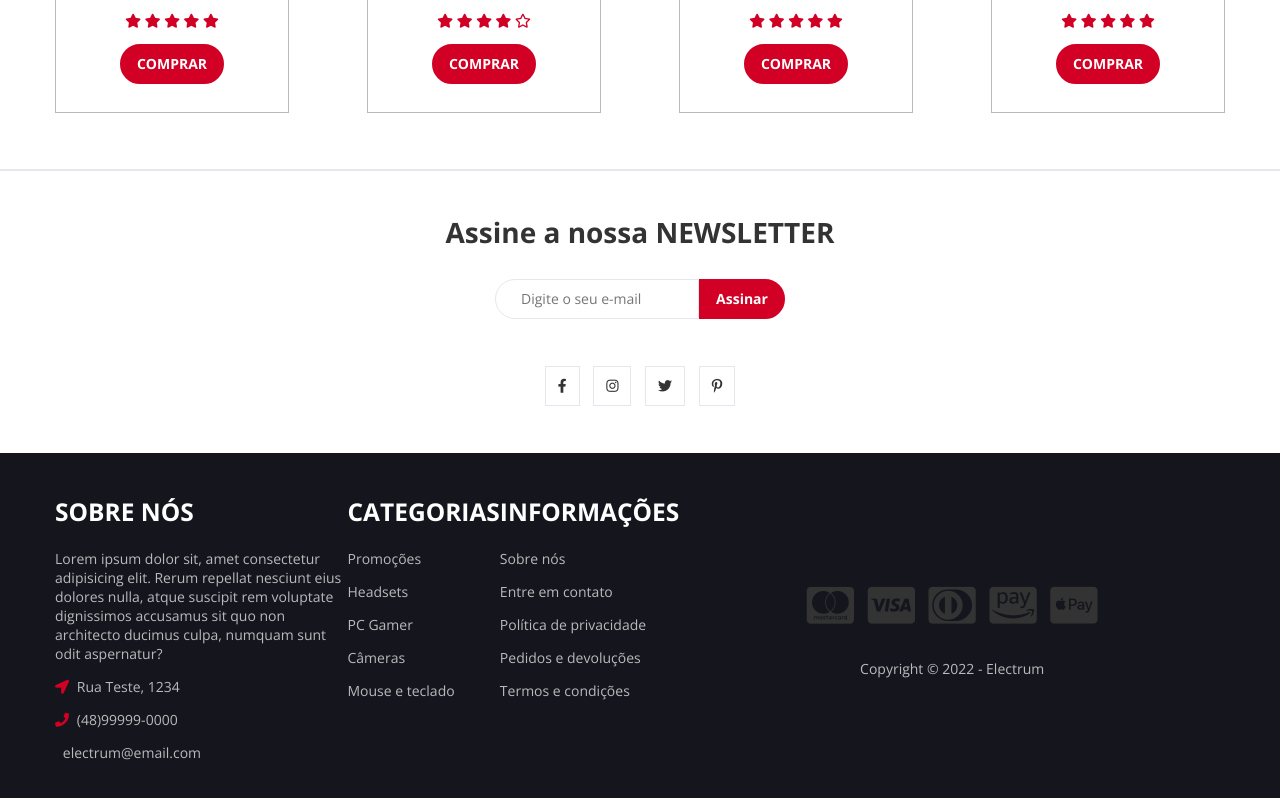
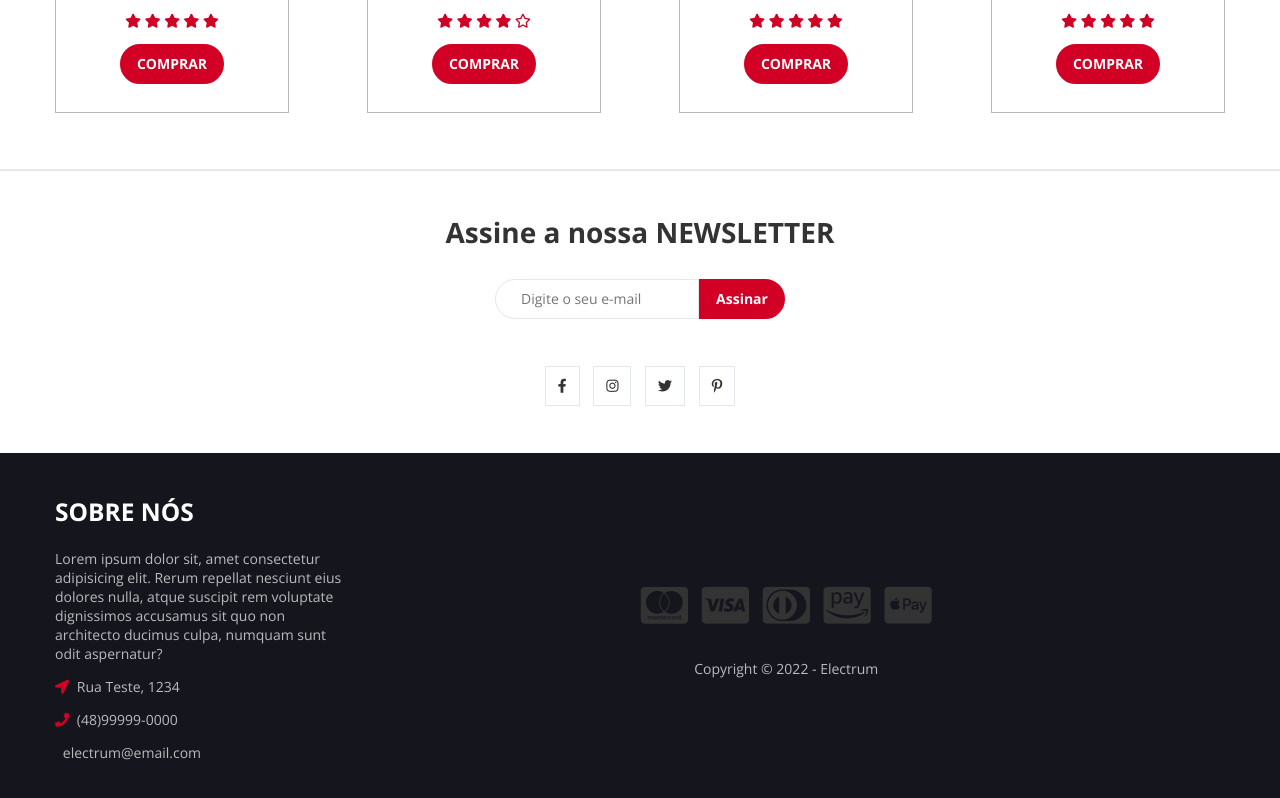
Before and after one commit to MariaE-duarda/platform-electrum, a plain HTML site: page index.html in a window 1280 px wide. Shown: the part 1896-2694 px from the top of the page. Drawn offline with nearby package versions, Linux system fonts and the light colour scheme.

Commit message:
Add files via upload

```diff
--- a/index.html
+++ b/index.html
@@ -280,46 +280,6 @@
         <p><i class="fas fa-phone"></i> <a href="#">(48)99999-0000</a></p>
         <p><i class="far fa-envolope"></i> <a href="#">electrum@email.com</a></p>
       </div>
-      <div class="footer-top-categories">
-        <h3>Categorias</h3>
-        <ul>
-          <li>
-            <a href="#">Promoções</a>
-          </li>
-          <li>
-            <a href="#">Headsets</a>
-          </li>
-          <li>
-            <a href="#">PC Gamer</a>
-          </li>
-          <li>
-            <a href="#">Câmeras</a>
-          </li>
-          <li>
-            <a href="#">Mouse e teclado</a>
-          </li>
-        </ul>
-      </div>
-      <div class="footer-top-information">
-        <h3>Informações</h3>
-        <ul>
-          <li>
-            <a href="#">Sobre nós</a>
-          </li>
-          <li>
-            <a href="#">Entre em contato</a>
-          </li>
-          <li>
-            <a href="#">Política de privacidade</a>
-          </li>
-          <li>
-            <a href="#">Pedidos e devoluções</a>
-          </li>
-          <li>
-            <a href="#">Termos e condições</a>
-          </li>
-        </ul>
-      </div>
     <div class="footer-bottom">
       <div class="footer-bottom-payments">
         <i class="fab fa-cc-mastercard"></i>
```
